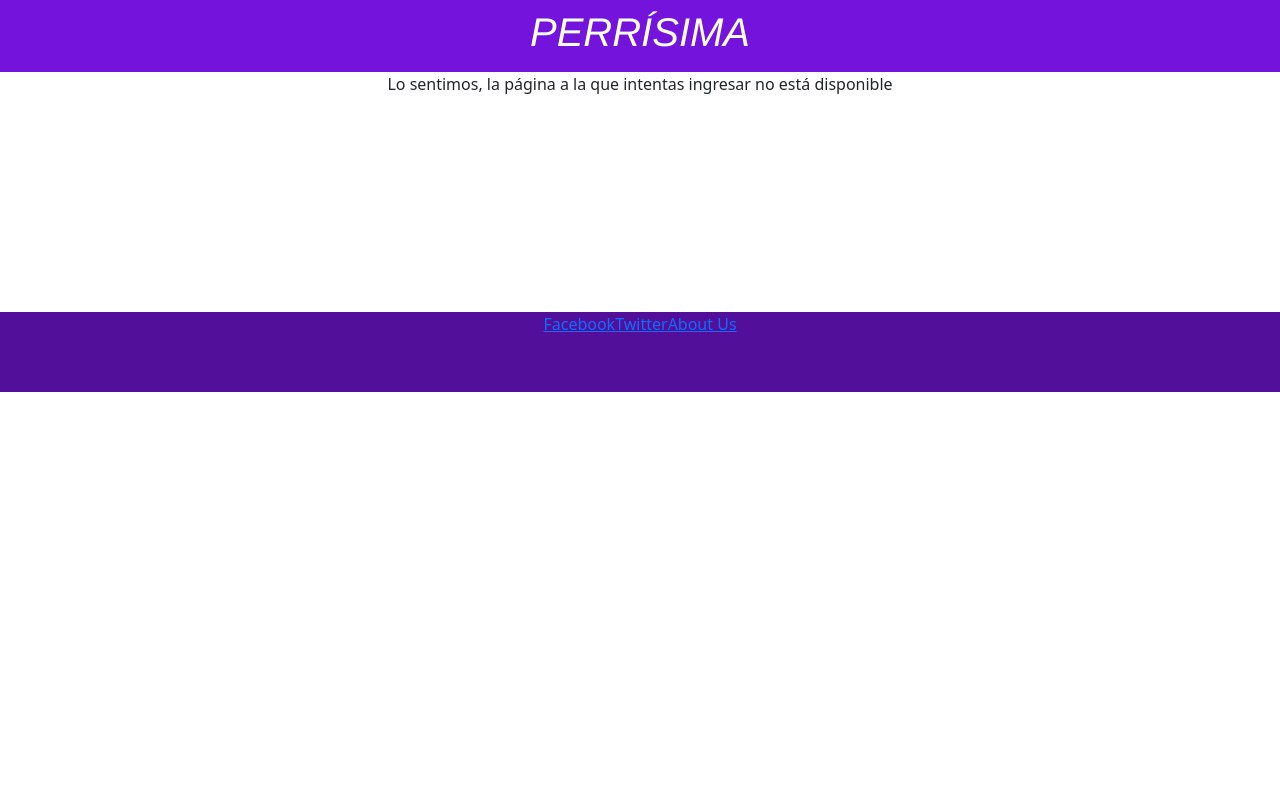
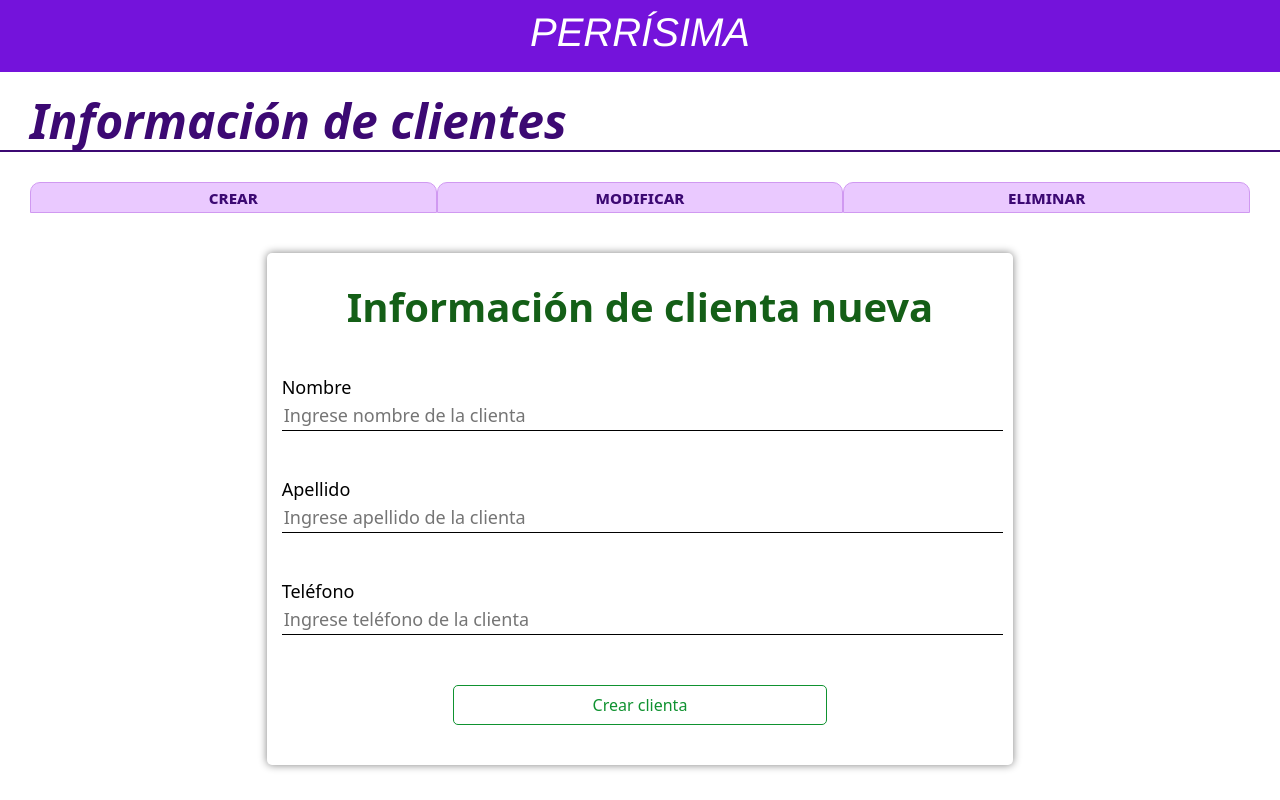
Before and after one commit to PeterGarza12/PerrisimaFrontEnd, a React (Create React App) app: page /client in a window 1280 px wide. Built offline with nearby package versions, Linux system fonts and the light colour scheme.

Commit message:
pagina de clientes

```diff
--- a/src/App.js
+++ b/src/App.js
@@ -5,6 +5,7 @@ import { Footer } from './Components/Footer/footer';
 
 import { Login } from './Pages/Login/Login';
 import { Main } from './Pages/Main/Main';
+import { Client } from './Pages/Client/Client';
 import { ProfileUser } from './Pages/Profile/Profile';
 import { CreateEmployee } from './Pages/CreateEmployee/CreateEmployee';
 import Error404 from './Pages/Error/Error404';
@@ -15,9 +16,10 @@ function App() {
       <Router>
         <Header/>
         <Routes>
-          <Route exact path='/login'    element={<Login/>}>         </Route>
+          <Route exact path='/'         element={<Login/>}>         </Route>
           <Route exact path='/main'     element={<Main/>}>          </Route>
-          <Route exact path='/profile'  element={<ProfileUser/>}></Route>
+          <Route exact path='/client'   element={<Client/>}>        </Route>
+          <Route exact path='/profile'  element={<ProfileUser/>}>   </Route>
           <Route exact path='/employee' element={<CreateEmployee/>}></Route>
           <Route path='*'               element={<Error404/>}>      </Route>
         </Routes>
--- /dev/null
+++ b/src/Components/ClientForms/CreateClient.js
@@ -0,0 +1,53 @@
+import React, { useState } from "react";
+import './FormsClient.css'
+
+export default function CreateClient(){
+
+
+    const [Name, setName] = useState("");
+    const [Lastname, setLastname] = useState("");
+    const [Phone, setPhone] = useState("");
+
+
+    const handleNameChange =(event) => {
+        setName(event.target.value);
+    };
+
+    const handleLastnameChange =(event) => {
+        setLastname(event.target.value);
+    };
+
+    const handlePhoneChange =(event) => {
+        setPhone(event.target.value);
+    };
+
+    return(
+        <div className="login-form d-flex justify-content-center">
+            <form className="col-xl-7 col-lg-8 col-md-10 col-11 d-flex flex-column justify-content-between">
+                <h1 className="h1-form createClientForm">Información de clienta nueva</h1>
+
+                <label>
+                    Nombre
+                    <input className="col-12" type="text" placeholder="Ingrese nombre de la clienta" value={Name} onChange={handleNameChange}></input>
+                </label>
+
+                <label>
+                    Apellido
+                    <input className="col-12" type="text" placeholder="Ingrese apellido de la clienta" value={Lastname} onChange={handleLastnameChange}></input>
+                </label>
+
+                <label>
+                    Teléfono
+                    <input className="col-12" type="number" placeholder="Ingrese teléfono de la clienta" value={Phone} onChange={handlePhoneChange}></input>
+                </label>
+
+                <div className="d-flex flex-row justify-content-center">
+                    <button className="btn-form btnCreateClient col-xl-6 col-lg-9 col-md-10 col-11" type="submit">
+                        Crear clienta
+                    </button>
+                </div>
+
+            </form>
+        </div>
+    );
+};
--- /dev/null
+++ b/src/Components/ClientForms/DeleteClient.js
@@ -0,0 +1,45 @@
+import React, { useState } from "react";
+import './FormsClient.css'
+
+export default function DeleteClient(){
+        const [isHidden, setHidden] = useState(true);
+
+    return(
+
+        <div className="login-form d-flex justify-content-center">
+            <div className="d-flex flex-column align-items-center col-12">
+
+                <div id="form" role="search" className="col-xl-7 col-lg-8 col-md-10 col-11">
+                    <input className="col-10" type="search" id="query" name="q" placeholder="Ingrese teléfono o ID de la clienta a eliminar" aria-label="Search through site content"></input>
+                    <button className="col-2" onClick={()=>{setHidden(false)}}>Buscar</button>
+                </div>
+
+                <form className="deleteForm col-xl-7 col-lg-8 col-md-10 col-11 d-flex flex-column justify-content-between">
+                    <h1 className="h1-form DeleteClientForm">Clienta por eliminar</h1>
+
+                    <label>
+                        Nombre
+                        <input className="col-12" type="text" placeholder="Ingrese nombre de la clienta" value={"Name"} disabled></input>
+                    </label>
+
+                    <label>
+                        Apellido
+                        <input className="col-12" type="text" placeholder="Ingrese apellido de la clienta" value={"Lastname"} disabled></input>
+                    </label>
+
+                    <label>
+                        Teléfono
+                        <input className="col-12" type="number" placeholder="Ingrese teléfono de la clienta" value={"Phone"} disabled></input>
+                    </label>
+
+                    <div className="d-flex flex-row justify-content-center">
+                        <button className="btn-form btnDeleteClient col-xl-6 col-lg-9 col-md-10 col-11" type="submit" hidden={isHidden}>
+                            Eliminar clienta
+                        </button>
+                    </div>
+
+                </form>
+            </div>
+        </div>
+    );
+};
--- /dev/null
+++ b/src/Components/ClientForms/FormsClient.css
@@ -0,0 +1,44 @@
+.createClientForm{
+    color: #145f17;
+}
+
+.modifyClientForm{
+    color: #90920f;
+}
+.DeleteClientForm{
+    color: #8b1b1b;
+}
+
+.btnCreateClient{
+    border: 1px solid #0f9230;
+    color: #0f9230;
+}
+
+.btnCreateClient:hover{
+    border: 1px solid #0f9230;
+    background-color: #0f9230;
+}
+
+.btnModifyClient{
+    border: 1px solid #90920f;
+    color: #90920f;
+}
+
+.btnModifyClient:hover{
+    border: 1px solid #90920f;
+    background-color: #90920f;
+}
+
+.btnDeleteClient{
+    border: 1px solid #8b1b1b;
+    color: #8b1b1b;
+}
+
+.btnDeleteClient:hover{
+    border: 1px solid #8b1b1b;
+    background-color: #8b1b1b;
+}
+
+.modifyForm, .deleteForm{
+    margin-top: 40px;
+}
--- /dev/null
+++ b/src/Components/ClientForms/ModifyClient.js
@@ -0,0 +1,62 @@
+import React, { useState } from "react";
+import './FormsClient.css'
+
+export default function ModifyClient(){
+    const [enable, setEnable] = useState(true);
+
+    const [Name, setName] = useState("");
+    const [Lastname, setLastname] = useState("");
+    const [Phone, setPhone] = useState("");
+
+
+    const handleNameChange =(event) => {
+        setName(event.target.value);
+    };
+
+    const handleLastnameChange =(event) => {
+        setLastname(event.target.value);
+    };
+
+    const handlePhoneChange =(event) => {
+        setPhone(event.target.value);
+    };
+
+    return(
+        <div className="login-form d-flex justify-content-center">
+
+            <div className="d-flex flex-column align-items-center col-12">
+
+                <div id="form" role="search" className="col-xl-7 col-lg-8 col-md-10 col-11">
+                    <input className="col-10" type="search" id="query" name="q" placeholder="Ingrese teléfono o ID de la clienta a editar" aria-label="Search through site content"></input>
+                    <button className="col-2" onClick={()=>setEnable(!enable)}>Buscar</button>
+                </div>
+
+                <form className="modifyForm col-xl-7 col-lg-8 col-md-10 col-11 d-flex flex-column justify-content-between">
+                    <h1 className="h1-form modifyClientForm">Información de clienta a editar</h1>
+
+                    <label>
+                        Nombre
+                        <input className="col-12" type="text" placeholder="Ingrese nombre de la clienta" value={Name} onChange={handleNameChange} disabled = {enable}></input>
+                    </label>
+
+                    <label>
+                        Apellido
+                        <input className="col-12" type="text" placeholder="Ingrese apellido de la clienta" value={Lastname} onChange={handleLastnameChange} disabled = {enable}></input>
+                    </label>
+
+                    <label>
+                        Teléfono
+                        <input className="col-12" type="number" placeholder="Ingrese teléfono de la clienta" value={Phone} onChange={handlePhoneChange} disabled = {enable}></input>
+                    </label>
+
+                    <div className="d-flex flex-row justify-content-center">
+                        <button className="btn-form btnModifyClient col-xl-6 col-lg-9 col-md-10 col-11" type="submit" hidden={enable}>
+                            Editar clienta
+                        </button>
+                    </div>
+
+                </form>
+            </div>
+        </div>
+    );
+};
--- a/src/Components/LoginForm/LoginForm.css
+++ b/src/Components/LoginForm/LoginForm.css
@@ -3,7 +3,7 @@
 }
 
 form {
-    background-color: rgb(236, 236, 236);
+    background-color: rgb(255, 255, 255);
     border-radius: 5px;
     box-shadow: 0px 0px 9px gray;
 }
--- /dev/null
+++ b/src/Pages/Client/Client.css
@@ -0,0 +1,33 @@
+.h{
+    padding-left: 30px;
+    padding-right: 30px;
+    margin-top: 30px;
+}
+
+.btnClientOption{
+    border: 1px solid #d099f1;
+    border-radius: 10px 10px 0px 0px;
+    background-color: #EAC9FF;
+    color: #3C0973;
+    font-variant-caps: all-small-caps;
+    font-size: 18px;
+    font-weight: 600;
+}
+
+.btn1:hover, .btn1:focus{
+    border: 1px solid #99f1a8;
+    background-color: #cbffc9;
+    transition: all 300ms;
+}
+
+.btn2:hover, .btn2:focus{
+    border: 1px solid #f1cb99;
+    background-color: #fff1c9;
+    transition: all 300ms;
+}
+
+.btn3:hover, .btn3:focus{
+    border: 1px solid #f19999;
+    background-color: #ffc9c9;
+    transition: all 300ms;
+}
--- /dev/null
+++ b/src/Pages/Client/Client.js
@@ -0,0 +1,34 @@
+import React, { useState } from "react";
+import './../Client/Client.css'
+import CreateClient from "../../Components/ClientForms/CreateClient";
+import ModifyClient from "../../Components/ClientForms/ModifyClient";
+import DeleteClient from "../../Components/ClientForms/DeleteClient";
+
+export const Client = () => {
+    const [option, setOption] = useState(1);
+
+    return(
+        <div className="clientPage">
+            <h1 className="titlePage">
+                Información de clientes
+            </h1>
+            <div className="h d-flex flex-row justify-content-around">
+                <button className="btnClientOption btn1 col-4" onClick={()=>setOption(1)}>Crear       </button>
+                <button className="btnClientOption btn2 col-4" onClick={()=>setOption(2)}>Modificar   </button>
+                <button className="btnClientOption btn3 col-4" onClick={()=>setOption(3)}>Eliminar    </button>
+            </div>
+            {
+                option===1 ? (
+                    <CreateClient/>
+                ) : option===2 ? (
+                    <ModifyClient/>
+                ) : (
+                    <DeleteClient/>
+                )
+            }
+
+
+
+        </div>
+    );
+};
--- a/src/Pages/Main/Main.js
+++ b/src/Pages/Main/Main.js
@@ -24,7 +24,7 @@ const mainFunctions =(
                 nombre: 'Egreso',
             },
             {
-                navigate: 'Clients',
+                navigate: 'Client',
                 imagen: clientes,
                 nombre: 'Clientes',
             },
```
